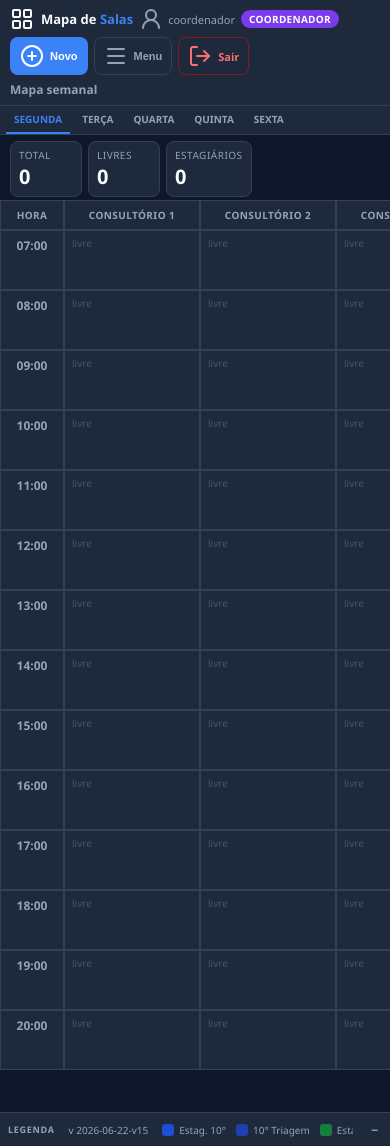
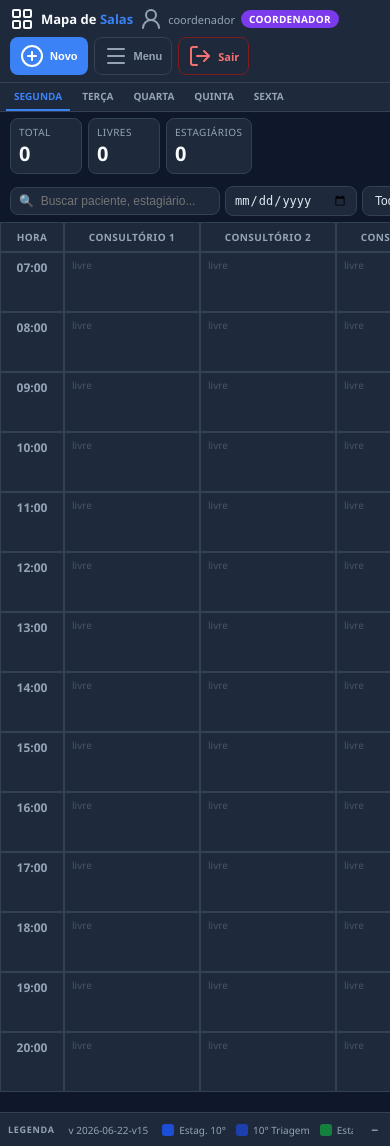
Before and after one commit to victorgtostes87/mapa_sala, a Flask app: page / in a window 390 px wide; the page is wider, and only the part inside the window is pictured. Run offline with Flask 3, Linux system fonts and the light colour scheme; a user stored in the database is signed in; data comes from the database, SQL or seed files in the repository; data that the repository does not hold is empty.

Commit message:
Corrige sobreposicao visual no mapa

```diff
--- a/static/css/index.css
+++ b/static/css/index.css
@@ -1,6 +1,6 @@
 :root{--bg:#0f172a;--surface:#1e293b;--surface2:#263348;--border:#334155;--text:#e2e8f0;--text2:#94a3b8;--accent:#3b82f6;--accent2:#2563eb;--radius:8px;--warn:#f59e0b;--warn2:#92400e}
 *{box-sizing:border-box;margin:0;padding:0}
-body{background:var(--bg);color:var(--text);font-family:'Segoe UI',system-ui,sans-serif;font-size:13px;min-height:100vh}
+body{background:var(--bg);color:var(--text);font-family:'Segoe UI',system-ui,sans-serif;font-size:13px;min-height:100vh;height:100vh;overflow:hidden;display:flex;flex-direction:column}
 .navbar{background:var(--surface);border-bottom:1px solid var(--border);padding:6px 16px;display:flex;align-items:center;gap:6px;position:sticky;top:0;z-index:100;flex-wrap:wrap}
 .navbar h1{font-size:13px;font-weight:700;color:#f8fafc;white-space:nowrap;display:flex;align-items:center;gap:6px}.navbar h1 span{color:var(--accent)}
 .navbar-spacer{flex:1}
@@ -27,7 +27,8 @@ body{background:var(--bg);color:var(--text);font-family:'Segoe UI',system-ui,san
 .filters input,.filters select{background:var(--surface);border:1px solid var(--border);color:var(--text);border-radius:var(--radius);padding:6px 10px;font-size:12px;outline:none}
 .filters input:focus,.filters select:focus{border-color:var(--accent)}
 .filters input{min-width:200px}
-.page-body{position:fixed;top:195px;left:0;right:0;bottom:52px;overflow:hidden}
+.tabs,.stats-bar,.filters{flex-shrink:0}
+.page-body{position:relative;left:auto;right:auto;top:auto;bottom:auto;overflow:hidden;flex:1;min-height:0;margin-bottom:52px}
 .grid-wrap{position:absolute;inset:0;overflow:scroll;padding-bottom:8px}
 .mapa-table{border-collapse:separate;border-spacing:0;width:max-content;min-width:100%}
 .mapa-table th{background:var(--surface);color:var(--text2);font-size:10px;font-weight:600;text-transform:uppercase;letter-spacing:.4px;padding:7px 8px;border:1px solid var(--border);position:sticky;top:0;z-index:10;white-space:nowrap;text-align:center}
@@ -128,7 +129,7 @@ body{background:var(--bg);color:var(--text);font-family:'Segoe UI',system-ui,san
   .filters input, .filters select { flex: 0 0 auto; min-width: 132px; font-size: 12px; padding: 6px 8px; }
   .filters #searchInput { min-width: 210px; }
   .filters .btn { flex: 0 0 auto; font-size: 11px; padding: 6px 10px; }
-  .page-body { top: 200px; }
+  .page-body { margin-bottom: 46px; }
   .mapa-table td { min-width: 136px; max-width: 150px; }
   .cell { min-height: 58px; }
   .modal { width: 96vw; padding: 16px; }
--- a/templates/index.html
+++ b/templates/index.html
@@ -13,7 +13,6 @@
 
 <nav class="app-nav">
   <a class="app-nav-brand" href="/"><i data-lucide="layout-grid"></i><span>Mapa de <span>Salas</span></span></a>
-  <div class="app-nav-title">Mapa semanal</div>
   <div class="app-nav-spacer"></div>
   <div class="app-nav-user">
     <span class="app-nav-user-name"><i data-lucide="user-round"></i> {{ usuario }}</span>
```
